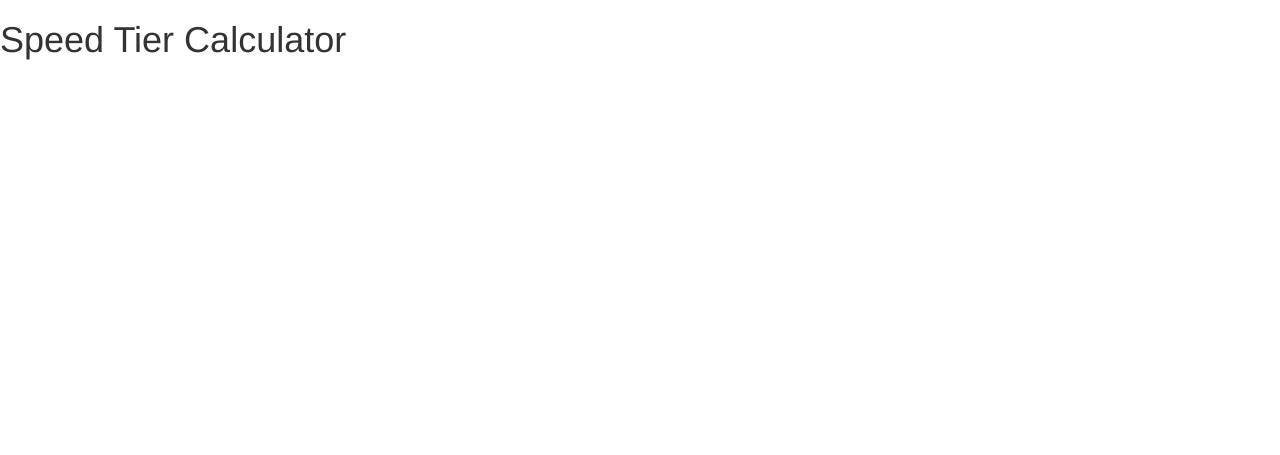
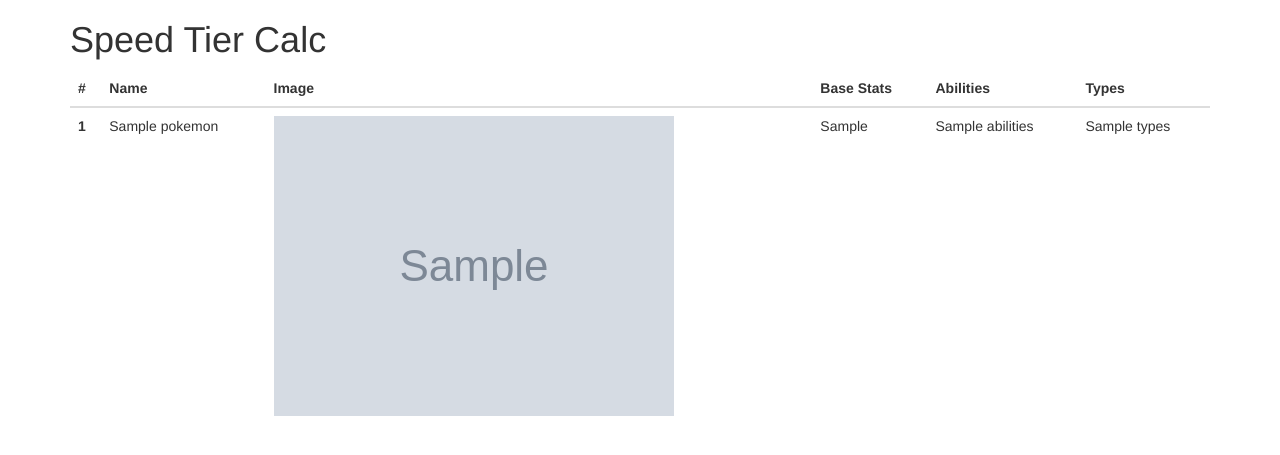
Before and after one commit to evanmce/speed-tier-calc, a Flask app: template app/templates/index.html in a window 1280 px wide. Shown: the top 455 px of the page. Run offline with Flask 2, Linux system fonts and the light colour scheme; the template is opened without the code that fills it: most values are stand-ins (such as "Sample title", 1, 10 or a date in 2020); grey boxes marked "Sample" are stand-in pictures; some libraries are stand-ins or nearby versions.

Commit message:
now displays pokemon data in a table in the views

```diff
--- a/app/main/views.py
+++ b/app/main/views.py
@@ -1,7 +1,9 @@
 from flask import render_template, session, redirect, url_for, current_app
 from ..import db
 from . import main
+from ..models import Pokemon
 
 @main.route('/', methods=['GET', 'POST'])
 def index():
-    return render_template('index.html')
+    pokemon = Pokemon.query.all()
+    return render_template('index.html', pokemon=pokemon)
--- a/app/templates/index.html
+++ b/app/templates/index.html
@@ -8,5 +8,31 @@
 {% endblock %}
 
 {% block content %}
-    <h1>Speed Tier Calculator</h1>
+    <div class="container">
+        <h1>Speed Tier Calc</h1>
+        <table class="table">
+            <thead>
+                <tr>
+                    <th scope="col">#</th>
+                    <th scope="col">Name</th>
+                    <th scope="col">Image</th>
+                    <th scope="col">Base Stats</th>
+                    <th scope="col">Abilities</th>
+                    <th scope="col">Types</th>
+                </tr>
+            </thead>
+            <tbody>
+                {% for p in pokemon %}
+                    <tr>
+                        <th scope="row">{{ p.id }}</th>
+                        <td>{{ p.name }}</td>
+                        <td><img src="{{ p.image }}" class="img-fluid img-thumbanil"></td>
+                        <td>{{ p.base_stats }}</td>
+                        <td>{{ p.abilities }}</td>
+                        <td>{{ p.types }}</td>
+                    </tr>
+                {% endfor %}
+            </tbody>
+        </table>
+    </div>
 {% endblock %}
--- a/speed-tier-calc.py
+++ b/speed-tier-calc.py
@@ -26,12 +26,15 @@ def initdb_command():
             base_stats = p['base_stats']
             abilities = p['abilities']
             types = p['types']
-            level_up_moves = None
+            level_up_moves = p['level_up_moves']
             egg_moves = p['egg_moves']
             tms = p['tms']
             trs = p['trs']
             mon = Pokemon(id_no, name, stage, galar_dex, base_stats, abilities,
                           types, level_up_moves, egg_moves, tms, trs)
+            if id_no < 100:
+                id_no = "0{}".format(id_no)
+            mon.set_image_url('https://www.serebii.net/pokedex-swsh/icon/{}.png'.format(id_no))
             pkmn.append(mon)
 
     for p in pkmn:
```
Also changed, not shown: app/models.py (+6 -2 lines).
